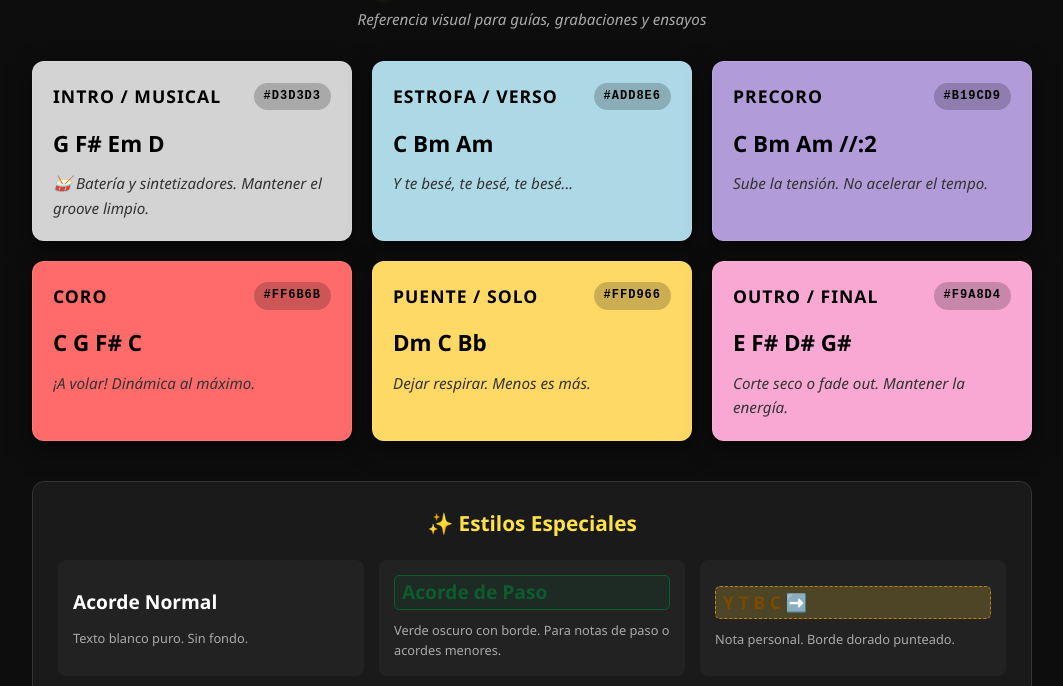
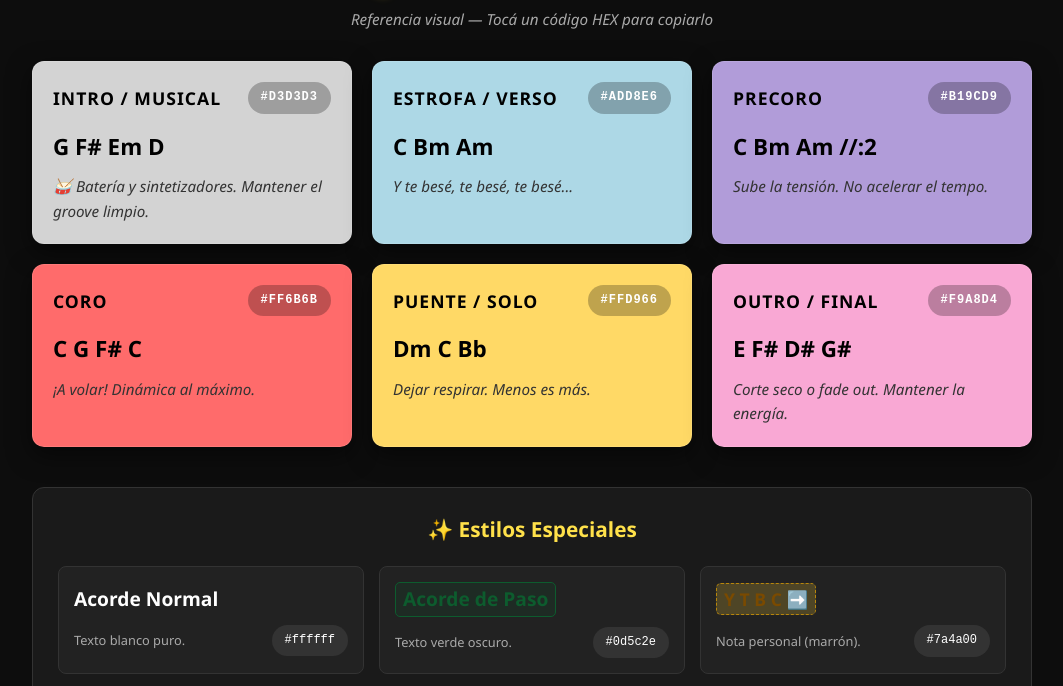
Before and after one commit to saoentertainment/SAO-Wiki, a plain HTML site: page musica/colores-guias.html in a window 1280 px wide. Shown: the part 64-750 px from the top of the page, without its empty margins (108-1171 px from the left). Drawn offline with Linux system fonts and the light colour scheme.

Commit message:
Update colores-guias.html

```diff
--- a/musica/colores-guias.html
+++ b/musica/colores-guias.html
@@ -3,7 +3,7 @@
 <head>
   <meta charset="UTF-8">
   <meta name="viewport" content="width=device-width, initial-scale=1.0">
-  <title>Referencia Visual · Colores DEVON</title>
+  <title>Referencia Visual · Colores SAO</title>
   <style>
     * { box-sizing: border-box; margin: 0; padding: 0; }
     body {
@@ -25,7 +25,7 @@
       border-radius: 12px; padding: 20px; text-align: left;
       box-shadow: 0 8px 25px rgba(0,0,0,0.5);
       border: 1px solid rgba(255,255,255,0.1);
-      color: #000; /* Texto oscuro para fondos claros */
+      color: #000;
       position: relative;
     }
 
@@ -34,10 +34,17 @@
       letter-spacing: 1px; margin-bottom: 15px; display: flex; justify-content: space-between; align-items: center;
     }
 
+    /* EL CÓDIGO HEX AHORA ES CLICKEABLE */
     .hex-code {
-      font-size: 0.75rem; background: rgba(0,0,0,0.2);
-      padding: 4px 10px; border-radius: 20px; font-family: monospace;
+      font-size: 0.75rem; background: rgba(0,0,0,0.25); color: #fff;
+      padding: 5px 12px; border-radius: 20px; font-family: monospace;
+      cursor: pointer; transition: all 0.2s; border: 1px solid transparent;
+      user-select: none;
     }
+    .hex-code:hover {
+      background: rgba(0,0,0,0.5); transform: scale(1.05); border-color: rgba(255,255,255,0.3);
+    }
+    .hex-code:active { transform: scale(0.95); }
 
     /* Muestras de acordes y textos dentro de las tarjetas */
     .sample-chord { font-size: 1.4rem; font-weight: 800; margin-bottom: 10px; display: block; }
@@ -64,16 +71,19 @@
     .especial-item {
       background: #222; padding: 15px; border-radius: 8px;
       display: flex; flex-direction: column; gap: 10px; justify-content: center;
+      border: 1px solid #333;
     }
 
     .acorde-normal { font-weight: 800; color: #fff; font-size: 1.2rem; }
     .acorde-paso {
       font-weight: 900; color: #0d5c2e; background-color: rgba(13, 92, 46, 0.15);
       padding: 1px 7px; border-radius: 5px; border: 1.5px solid #0d5c2e; font-size: 1.2rem;
+      width: fit-content;
     }
     .nota-sao {
       font-weight: 800; color: #7a4a00; background-color: rgba(212, 175, 55, 0.25);
       padding: 1px 7px; border-radius: 5px; border: 1.5px dashed #b8860b; font-size: 1.1rem;
+      width: fit-content;
     }
     .etiqueta-stop {
       display: inline-block; font-size: 0.75rem; font-weight: 900; text-transform: uppercase;
@@ -81,6 +91,15 @@
       background-color: #8b0000; color: #ffffff; border: 2px solid #ff0000;
       box-shadow: 0 0 8px rgba(255, 0, 0, 0.5); width: fit-content;
     }
+
+    /* AVISO DE COPIADO */
+    #toast {
+      position: fixed; bottom: 20px; left: 50%; transform: translateX(-50%);
+      background: #39ff88; color: #000; padding: 10px 20px; border-radius: 30px;
+      font-weight: bold; font-size: 0.9rem; box-shadow: 0 4px 15px rgba(57, 255, 136, 0.4);
+      opacity: 0; transition: opacity 0.3s; pointer-events: none; z-index: 1000;
+    }
+    #toast.show { opacity: 1; }
 
     .footer {
       margin-top: 40px; color: #888; font-size: 0.85rem; text-align: center; padding-bottom: 20px;
@@ -93,49 +112,49 @@
 
   <header>
     <h1>🎨 Color Cheat Sheet</h1>
-    <p class="sub">Referencia visual para guías, grabaciones y ensayos</p>
+    <p class="sub">Referencia visual — Tocá un código HEX para copiarlo</p>
   </header>
 
   <main class="grid">
 
     <!-- INTRO -->
     <div class="card bg-intro">
-      <h2>Intro / Musical <span class="hex-code">#d3d3d3</span></h2>
+      <h2>Intro / Musical <span class="hex-code" onclick="copiarColor('#d3d3d3')">#d3d3d3</span></h2>
       <span class="sample-chord">G  F#  Em  D</span>
       <p class="sample-text">🥁 Batería y sintetizadores. Mantener el groove limpio.</p>
     </div>
 
     <!-- ESTROFA -->
     <div class="card bg-estrofa">
-      <h2>Estrofa / Verso <span class="hex-code">#add8e6</span></h2>
+      <h2>Estrofa / Verso <span class="hex-code" onclick="copiarColor('#add8e6')">#add8e6</span></h2>
       <span class="sample-chord">C  Bm  Am</span>
       <p class="sample-text">Y te besé, te besé, te besé...</p>
     </div>
 
     <!-- PRECORO -->
     <div class="card bg-precoro">
-      <h2>Precoro <span class="hex-code">#b19cd9</span></h2>
+      <h2>Precoro <span class="hex-code" onclick="copiarColor('#b19cd9')">#b19cd9</span></h2>
       <span class="sample-chord">C  Bm  Am  //:2</span>
       <p class="sample-text">Sube la tensión. No acelerar el tempo.</p>
     </div>
 
     <!-- CORO -->
     <div class="card bg-coro">
-      <h2>Coro <span class="hex-code">#ff6b6b</span></h2>
+      <h2>Coro <span class="hex-code" onclick="copiarColor('#ff6b6b')">#ff6b6b</span></h2>
       <span class="sample-chord">C  G  F#  C</span>
       <p class="sample-text">¡A volar! Dinámica al máximo.</p>
     </div>
 
     <!-- PUENTE -->
     <div class="card bg-puente">
-      <h2>Puente / Solo <span class="hex-code">#ffd966</span></h2>
+      <h2>Puente / Solo <span class="hex-code" onclick="copiarColor('#ffd966')">#ffd966</span></h2>
       <span class="sample-chord">Dm  C  Bb</span>
       <p class="sample-text">Dejar respirar. Menos es más.</p>
     </div>
 
     <!-- OUTRO -->
     <div class="card bg-outro">
-      <h2>Outro / Final <span class="hex-code">#f9a8d4</span></h2>
+      <h2>Outro / Final <span class="hex-code" onclick="copiarColor('#f9a8d4')">#f9a8d4</span></h2>
       <span class="sample-chord">E  F#  D#  G#</span>
       <p class="sample-text">Corte seco o fade out. Mantener la energía.</p>
     </div>
@@ -149,22 +168,34 @@
 
       <div class="especial-item">
         <span class="acorde-normal">Acorde Normal</span>
-        <span style="color:#aaa; font-size:0.8rem;">Texto blanco puro. Sin fondo.</span>
+        <div style="display:flex; justify-content:space-between; align-items:center;">
+          <span style="color:#aaa; font-size:0.8rem;">Texto blanco puro.</span>
+          <span class="hex-code" onclick="copiarColor('#ffffff')" style="background:#333;">#ffffff</span>
+        </div>
       </div>
 
       <div class="especial-item">
         <span class="acorde-paso">Acorde de Paso</span>
-        <span style="color:#aaa; font-size:0.8rem;">Verde oscuro con borde. Para notas de paso o acordes menores.</span>
+        <div style="display:flex; justify-content:space-between; align-items:center;">
+          <span style="color:#aaa; font-size:0.8rem;">Texto verde oscuro.</span>
+          <span class="hex-code" onclick="copiarColor('#0d5c2e')" style="background:#333;">#0d5c2e</span>
+        </div>
       </div>
 
       <div class="especial-item">
         <span class="nota-sao">Y T B C ➡️</span>
-        <span style="color:#aaa; font-size:0.8rem;">Nota personal. Borde dorado punteado.</span>
+        <div style="display:flex; justify-content:space-between; align-items:center;">
+          <span style="color:#aaa; font-size:0.8rem;">Nota personal (marrón).</span>
+          <span class="hex-code" onclick="copiarColor('#7a4a00')" style="background:#333;">#7a4a00</span>
+        </div>
       </div>
 
       <div class="especial-item">
         <span class="etiqueta-stop">🚫 STOP</span>
-        <span style="color:#aaa; font-size:0.8rem;">Etiqueta de corte seco. Rojo brillante.</span>
+        <div style="display:flex; justify-content:space-between; align-items:center;">
+          <span style="color:#aaa; font-size:0.8rem;">Rojo de corte seco.</span>
+          <span class="hex-code" onclick="copiarColor('#8b0000')" style="background:#333;">#8b0000</span>
+        </div>
       </div>
 
     </div>
@@ -174,5 +205,20 @@
     <p><strong>SAO - TOTAL FEST</strong></p>
   </div>
 
+  <!-- MENSAJE TOAST -->
+  <div id="toast">✅ ¡Color copiado!</div>
+
+  <script>
+    function copiarColor(hex) {
+      navigator.clipboard.writeText(hex).then(() => {
+        const toast = document.getElementById('toast');
+        toast.classList.add('show');
+        setTimeout(() => toast.classList.remove('show'), 2000);
+      }).catch(err => {
+        alert('No se pudo copiar: ' + err);
+      });
+    }
+  </script>
+
 </body>
 </html>
```
